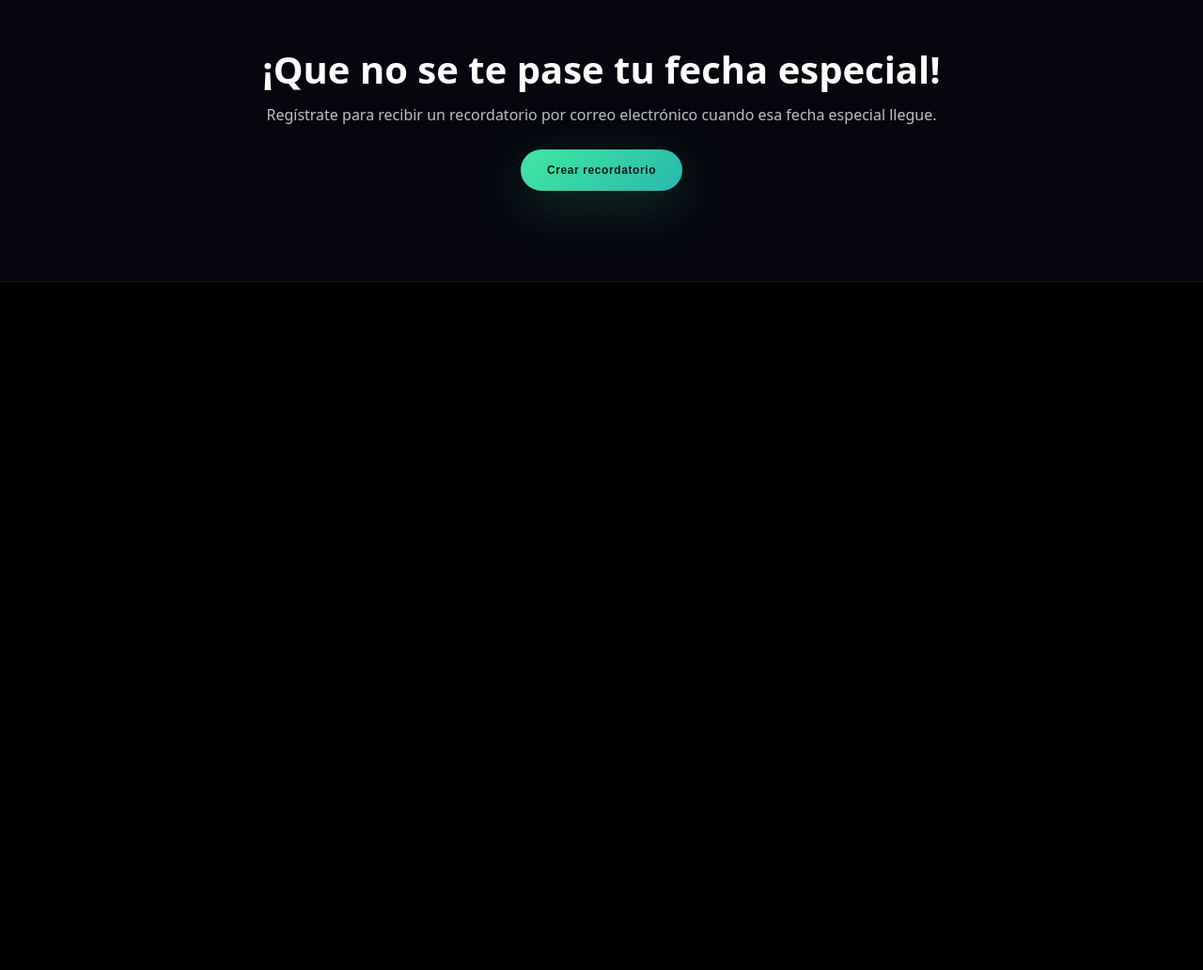
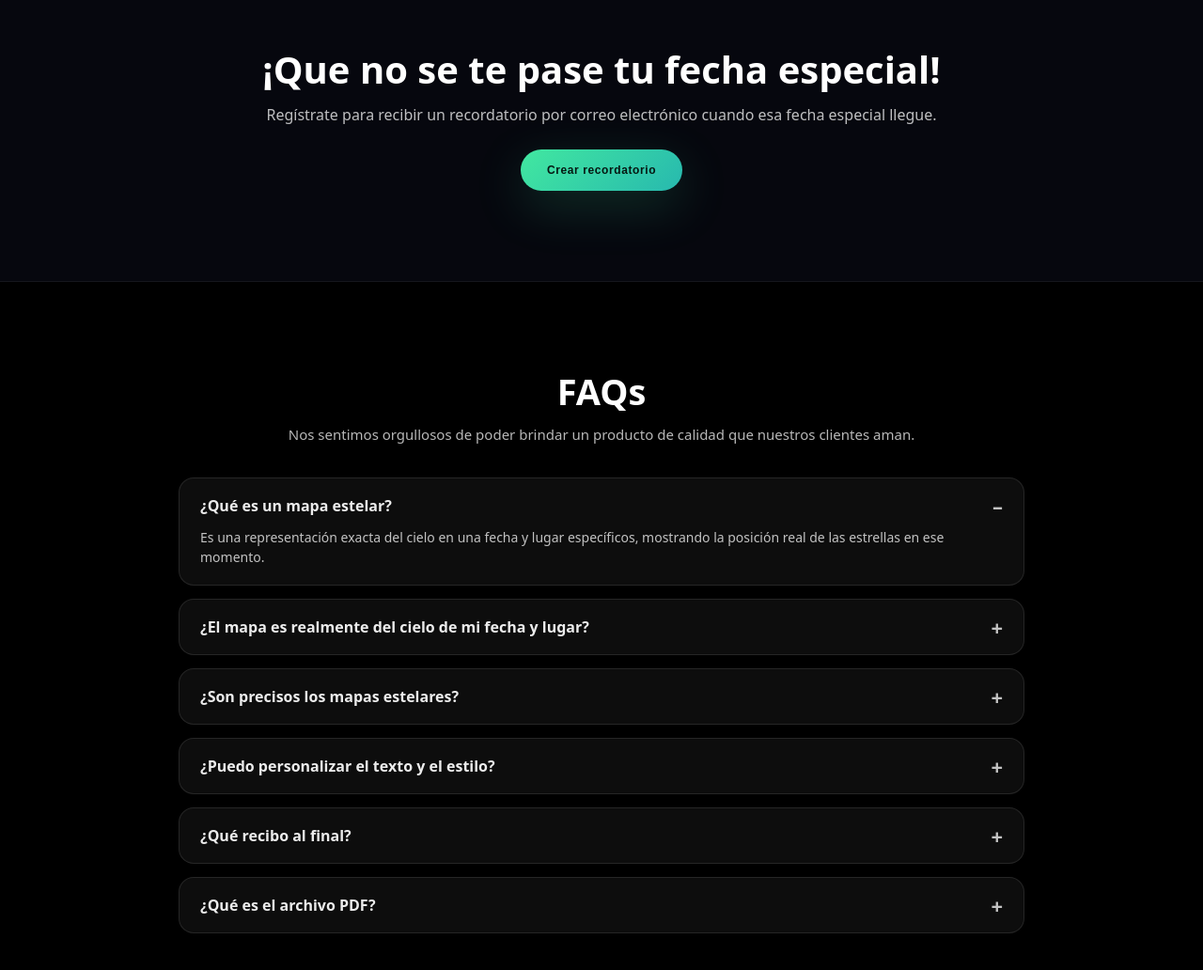
Before and after one commit to EduardoJmnz/eduardojmnz.github.io, a plain HTML site: page skymap/index.html in a window 1280 px wide. Shown: the part 3731-4763 px from the top of the page at 94% size. Before the commit the page ends 4031 px from the top, so only its background shows below. Drawn offline with Linux system fonts and the light colour scheme.

Commit message:
Update index.html

```diff
--- a/skymap/index.html
+++ b/skymap/index.html
@@ -190,6 +190,14 @@
     </div>
   </div>
 </section>
+
+<!-- =========================
+     FAQS
+     ========================= -->
+
+<!-- ===================== FAQS FIN ================= -->
+
+
 <!-- ===================== OPINIONS FIN ================= -->
 
 
@@ -260,7 +268,7 @@
           <a href="#home" data-i18n="nav_home">Home</a>
           <a href="#porque" data-i18n="nav_why">¿Por qué nosotros?</a>
           <a href="#estilos" data-i18n="nav_design">Design</a>
-          <a href="#how" data-i18n="nav_hiw">HIW?</a>
+          <a href="#steps" data-i18n="nav_hiw">HIW?</a>
           <a href="#reminder" data-i18n="nav_reminder">Reminder</a>
           <a href="#opinions" data-i18n="nav_opinions">Opinions</a>
           <a href="#faq" data-i18n="nav_faq">FAQs</a>
@@ -287,7 +295,7 @@
         <a class="mobile-link" href="#home" data-i18n="nav_home">Home</a>
         <a class="mobile-link" href="#porque" data-i18n="nav_why">¿Por qué nosotros?</a>
         <a class="mobile-link" href="#estilos" data-i18n="nav_design">Design</a>
-        <a class="mobile-link" href="#how" data-i18n="nav_hiw">HIW?</a>
+        <a class="mobile-link" href="#steps" data-i18n="nav_hiw">HIW?</a>
         <a class="mobile-link" href="#reminder" data-i18n="nav_reminder">Reminder</a>
         <a class="mobile-link" href="#opinions" data-i18n="nav_opinions">Opinions</a>
         <a class="mobile-link" href="#faq" data-i18n="nav_faq">FAQs</a>
@@ -531,6 +539,49 @@
     </form>
   </div>
 </section>
+
+<section id="faq" class="faqs">
+  <div class="faqs__container">
+    <h2 class="faqs__title">FAQs</h2>
+    <p class="faqs__subtitle">
+      Nos sentimos orgullosos de poder brindar un producto de calidad que nuestros clientes aman.
+    </p>
+
+    <div class="faqs__list">
+      <details class="faq" open>
+        <summary>¿Qué es un mapa estelar?</summary>
+        <p>Es una representación exacta del cielo en una fecha y lugar específicos, mostrando la posición real de las estrellas en ese momento.</p>
+      </details>
+
+      <details class="faq">
+        <summary>¿El mapa es realmente del cielo de mi fecha y lugar?</summary>
+        <p>Sí. El mapa se genera con datos astronómicos reales según la fecha, hora y ubicación que elijas.</p>
+      </details>
+
+      <details class="faq">
+        <summary>¿Son precisos los mapas estelares?</summary>
+        <p>Totalmente. Cada mapa es astronómicamente preciso y puede verificarse en planetarios digitales.</p>
+      </details>
+
+      <details class="faq">
+        <summary>¿Puedo personalizar el texto y el estilo?</summary>
+        <p>Sí. Puedes elegir diferentes estilos, colores y agregar un mensaje personalizado.</p>
+      </details>
+
+      <details class="faq">
+        <summary>¿Qué recibo al final?</summary>
+        <p>Recibes un archivo digital en alta resolución listo para imprimir o compartir.</p>
+      </details>
+
+      <details class="faq">
+        <summary>¿Qué es el archivo PDF?</summary>
+        <p>Es un archivo de alta resolución ideal para imprimir tu mapa estelar con gran calidad.</p>
+      </details>
+    </div>
+  </div>
+</section>
+
+
 <!-- ===================== REMINDER FIN ================= -->
 
 
```
